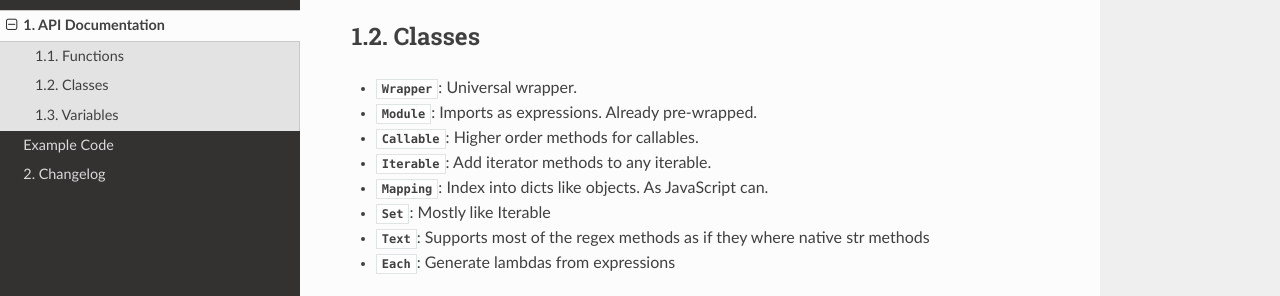
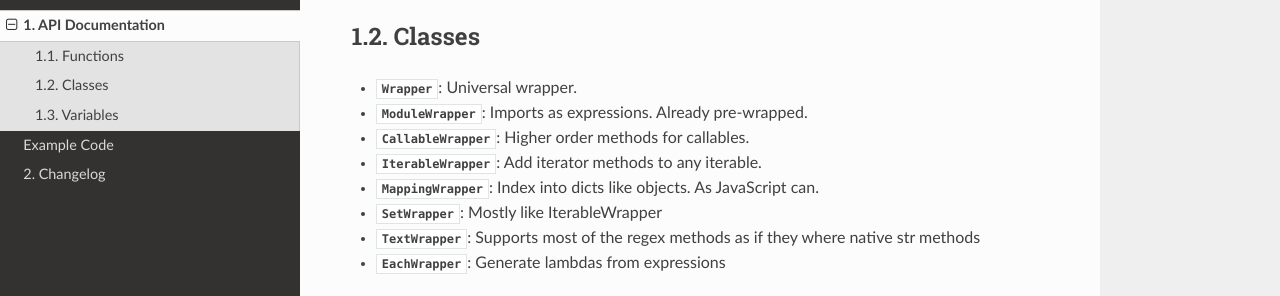
Before and after one commit to dwt/fluent, a Sphinx documentation site: the page built from doc/fluentpy/fluentpy.rst, in a window 1280 px wide and 900 px high, scrolled down 345 px, cut to the strip 153-449 px from the top of the window. Built offline with Sphinx 7.4.7 and the Read the Docs theme 2.0.0, drawn with Linux system fonts in a browser that asks for light colours.

```diff
--- a/doc/fluentpy/fluentpy.rst
+++ b/doc/fluentpy/fluentpy.rst
@@ -26,25 +26,25 @@ Classes
 - :py:class:`Wrapper`:
   Universal wrapper.
 
-- :py:class:`Module`:
+- :py:class:`ModuleWrapper`:
   Imports as expressions. Already pre-wrapped.
 
-- :py:class:`Callable`:
+- :py:class:`CallableWrapper`:
   Higher order methods for callables.
 
-- :py:class:`Iterable`:
+- :py:class:`IterableWrapper`:
   Add iterator methods to any iterable.
 
-- :py:class:`Mapping`:
+- :py:class:`MappingWrapper`:
   Index into dicts like objects. As JavaScript can.
 
-- :py:class:`Set`:
-  Mostly like Iterable
+- :py:class:`SetWrapper`:
+  Mostly like IterableWrapper
 
-- :py:class:`Text`:
+- :py:class:`TextWrapper`:
   Supports most of the regex methods as if they where native str methods
 
-- :py:class:`Each`:
+- :py:class:`EachWrapper`:
   Generate lambdas from expressions
 
 .. autoclass:: Wrapper
@@ -54,53 +54,53 @@ Classes
    .. inheritance-diagram:: Wrapper
       :parts: 1
 
-.. autoclass:: Module
+.. autoclass:: ModuleWrapper
    :members:
 
    .. rubric:: Inheritance
-   .. inheritance-diagram:: Module
+   .. inheritance-diagram:: ModuleWrapper
       :parts: 1
 
-.. autoclass:: Callable
+.. autoclass:: CallableWrapper
    :members:
 
    .. rubric:: Inheritance
-   .. inheritance-diagram:: Callable
+   .. inheritance-diagram:: CallableWrapper
       :parts: 1
 
-.. autoclass:: Iterable
+.. autoclass:: IterableWrapper
    :members:
 
    .. rubric:: Inheritance
-   .. inheritance-diagram:: Iterable
+   .. inheritance-diagram:: IterableWrapper
       :parts: 1
 
-.. autoclass:: Mapping
+.. autoclass:: MappingWrapper
    :members:
 
    .. rubric:: Inheritance
-   .. inheritance-diagram:: Mapping
+   .. inheritance-diagram:: MappingWrapper
       :parts: 1
 
-.. autoclass:: Set
+.. autoclass:: SetWrapper
    :members:
 
    .. rubric:: Inheritance
-   .. inheritance-diagram:: Set
+   .. inheritance-diagram:: SetWrapper
       :parts: 1
 
-.. autoclass:: Text
+.. autoclass:: TextWrapper
    :members:
 
    .. rubric:: Inheritance
-   .. inheritance-diagram:: Text
+   .. inheritance-diagram:: TextWrapper
       :parts: 1
 
-.. autoclass:: Each
+.. autoclass:: EachWrapper
    :members:
 
    .. rubric:: Inheritance
-   .. inheritance-diagram:: Each
+   .. inheritance-diagram:: EachWrapper
       :parts: 1
 
 Variables
```
Also changed, not shown: Readme.md (+1 -1 lines), doc/Changelog.md (+7 -5 lines), fluent_test.py (+17 -17 lines), 1 other file.
